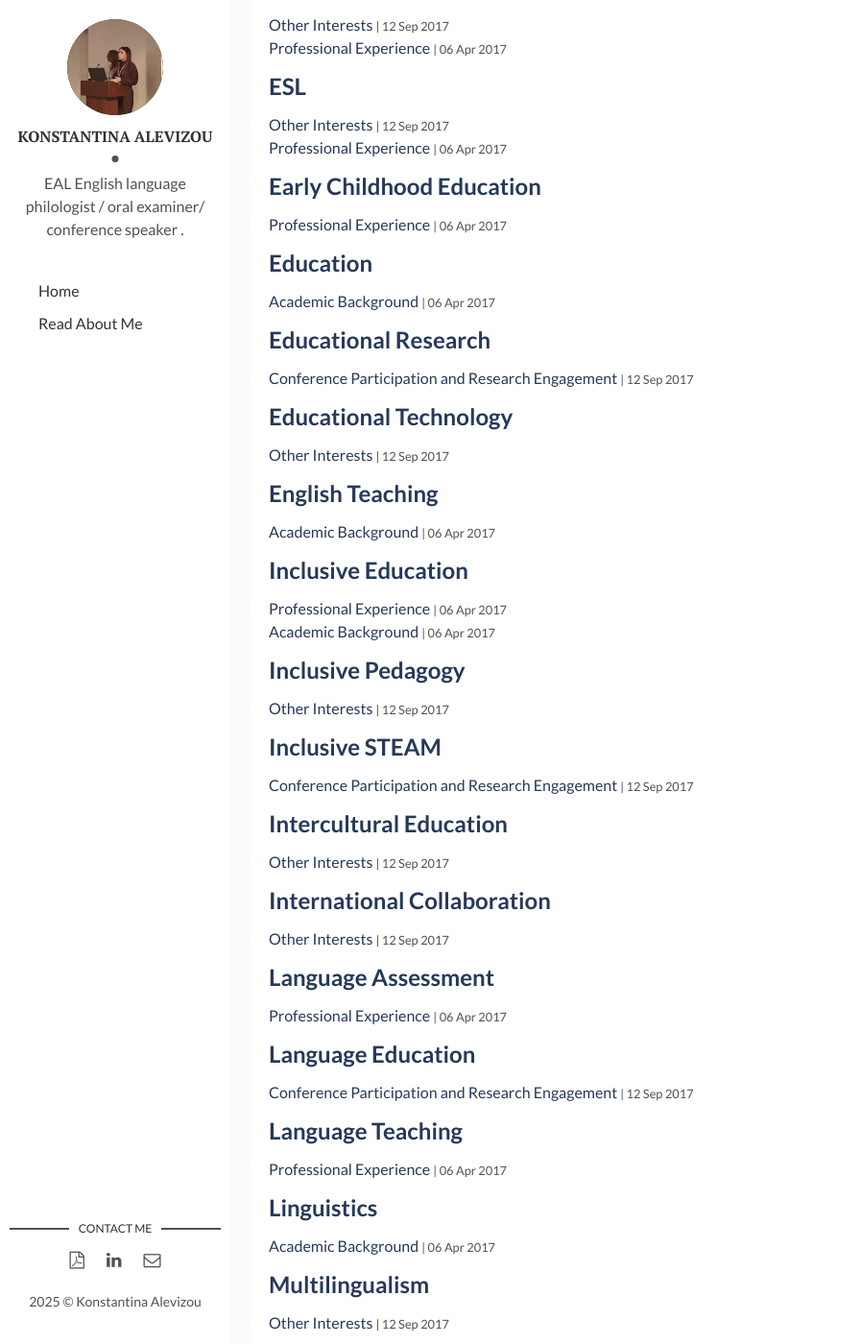
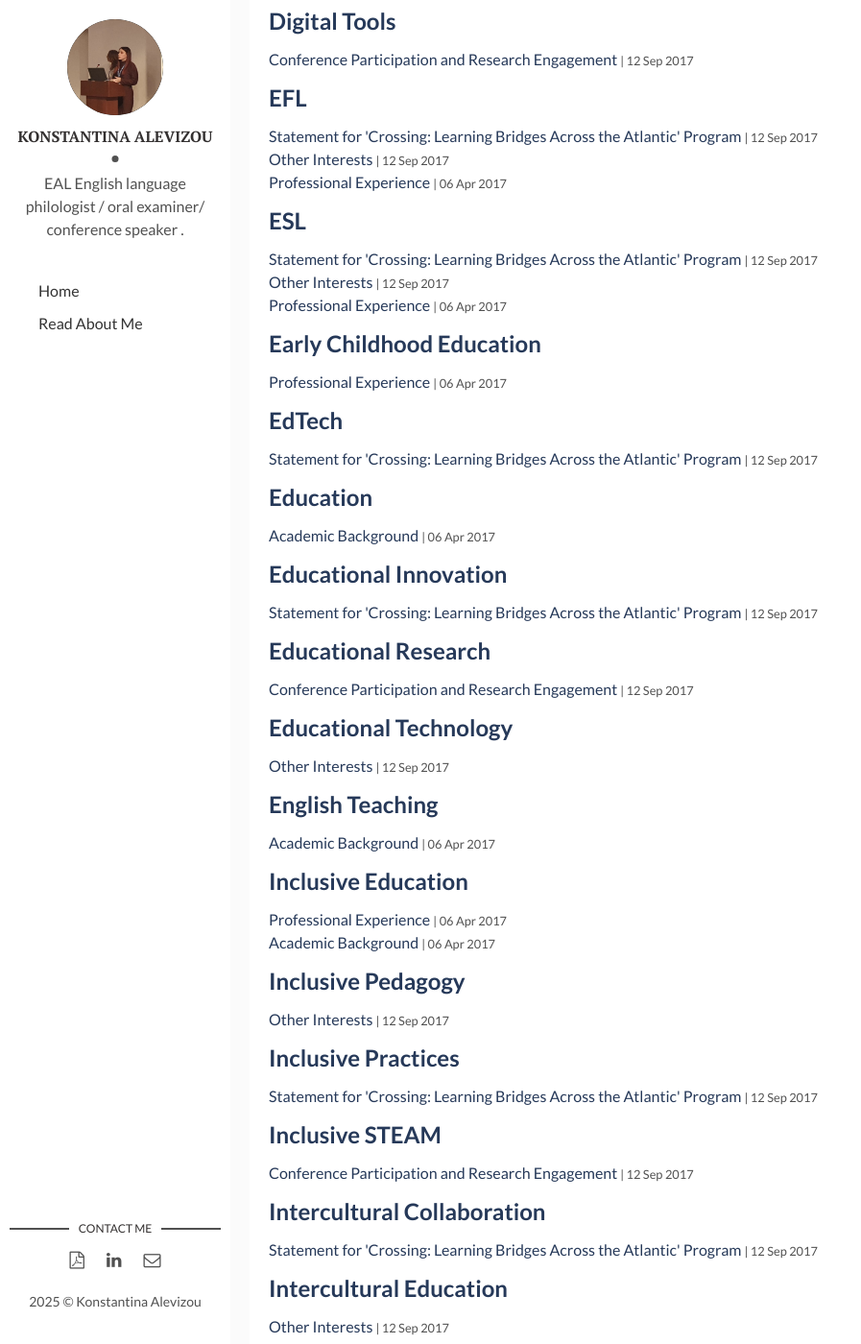
Before and after one commit to Georgechrp/konstantina-site, a Jekyll site: the page built from tags.html, in a window 1280 px wide and 1400 px high, scrolled down 941 px. Shown: the whole window at 96% size, without its empty margins (0-897 px from the left). Built offline with Jekyll 4.4.1, drawn with Linux system fonts in a browser that asks for light colours; some of the changed text lies outside the part shown.

Commit message:
ψορρεψτ τιτλε

```diff
--- a/_posts/2017-09-12-other-interests2.markdown
+++ b/_posts/2017-09-12-other-interests2.markdown
@@ -1,6 +1,6 @@
 ---
 layout: post
-title: Statement for "Crossing: Learning Bridges Across the Atlantic" Program
+title: "Statement for 'Crossing: Learning Bridges Across the Atlantic' Program"
 order: 5
 description: You’ll find this post in your `_posts` directory. Go ahead and edit it and re-build the site to see your changes. # Add post description (optional)
 img: workflow.jpg # Add image post (optional)
```
